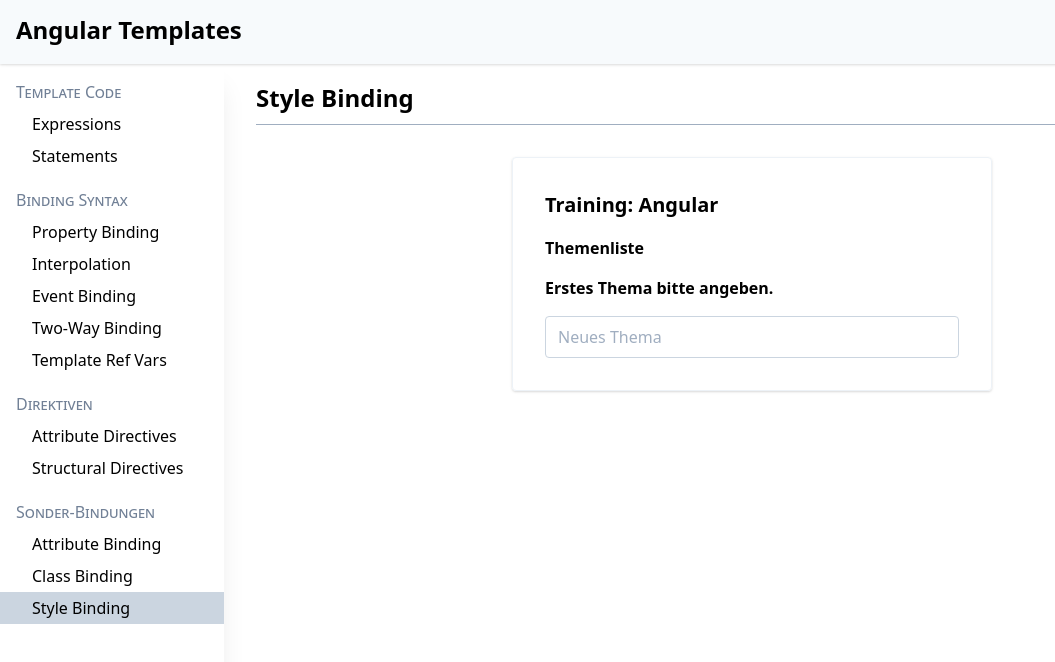
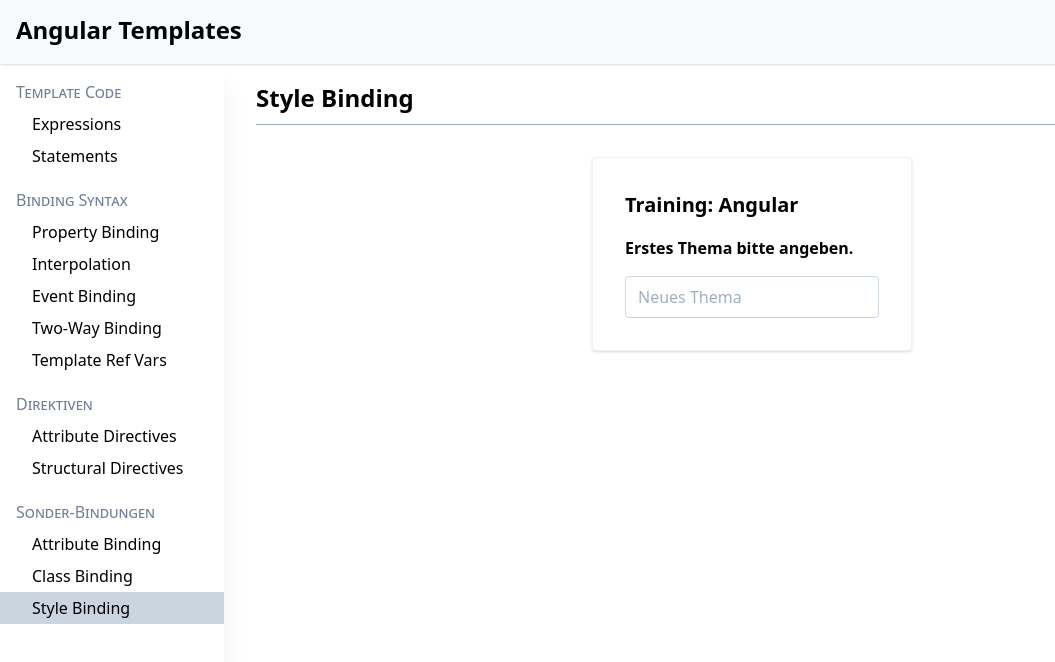
Before and after one commit to lean-ng/edu-templates, an Angular app: page /style-binding in a window 1280 px wide. Shown: the top 662 px of the page, without its empty margins (0-1055 px from the left). Built offline with nearby package versions, Linux system fonts and the light colour scheme.

Commit message:
Sample style binding.

```diff
--- a/src/app/edu/style-binding/style-binding.component.html
+++ b/src/app/edu/style-binding/style-binding.component.html
@@ -1,15 +1,15 @@
 <div class="edu-sample">
   <h2>Style Binding</h2>
-  <div class="card">
+  <div class="card" [style.width.rem]="20">
     <header class="card-header">
       Training: <a [href]="frameworkHomepage" target="_blank">{{ frameworkTitle }}</a>
     </header>
     <div class="card-content">
       <!-- Nicht rendern, wenn noch keine Topics da sind. Stattdessen Hinweis -->
-      <div class="card-content-title" [class]="{ 'no-display': topics.length === 0 }">
+      <div class="card-content-title" [style]="{ 'display': topics.length === 0 ? 'none' : 'block' }">
         Themenliste
       </div>
-      <div class="card-content-title" [class.no-display]="topics.length > 0">
+      <div class="card-content-title" [style.display]="topics.length === 0 ? 'block' : 'none'">
         Erstes Thema bitte angeben.
       </div>
       <!-- Iterieren über alle Topics -->
@@ -19,7 +19,7 @@
       <ul>
         <li
           *ngFor="let t of topics"
-          [class]="{ completed: t.completed }"
+          [style.text-decoration]="t.completed ? 'line-through' : 'none'"
           (dblclick)="toggleTopic(t)"
         >
           {{ t.title }}
```
